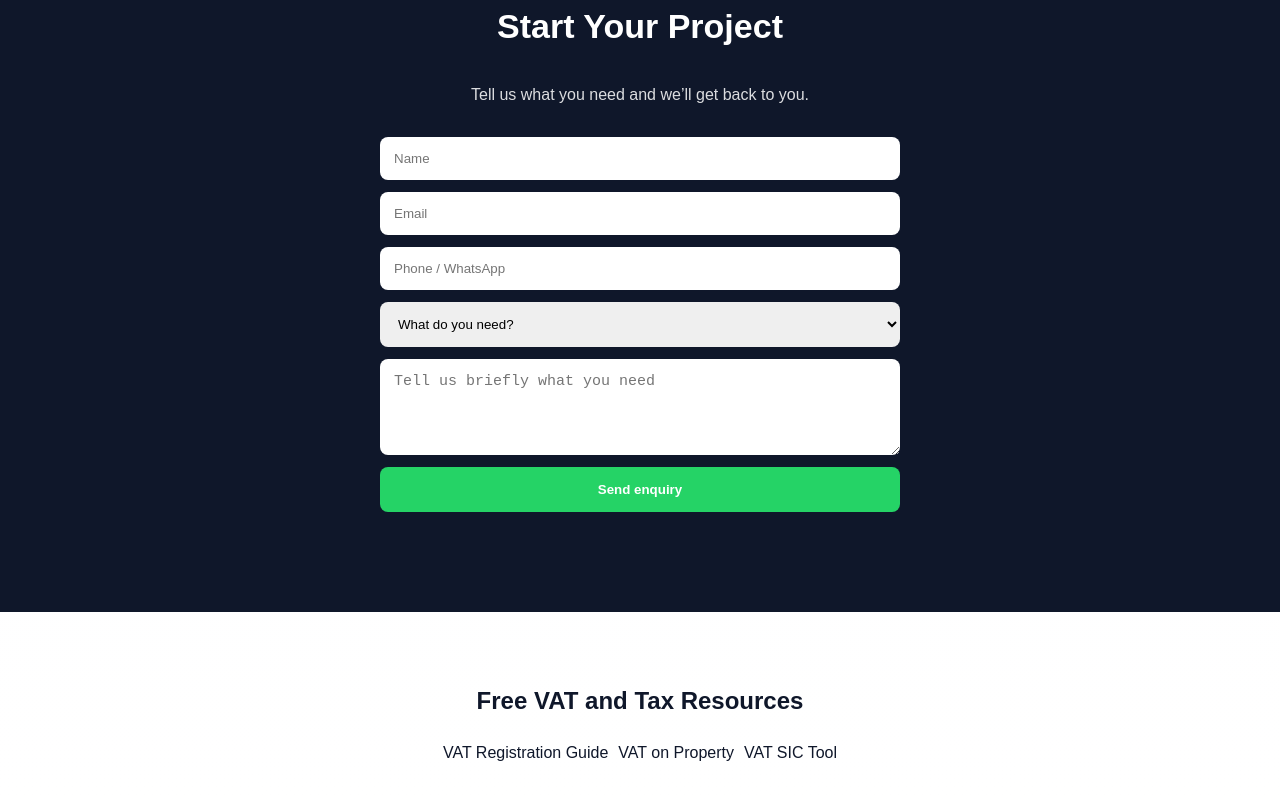
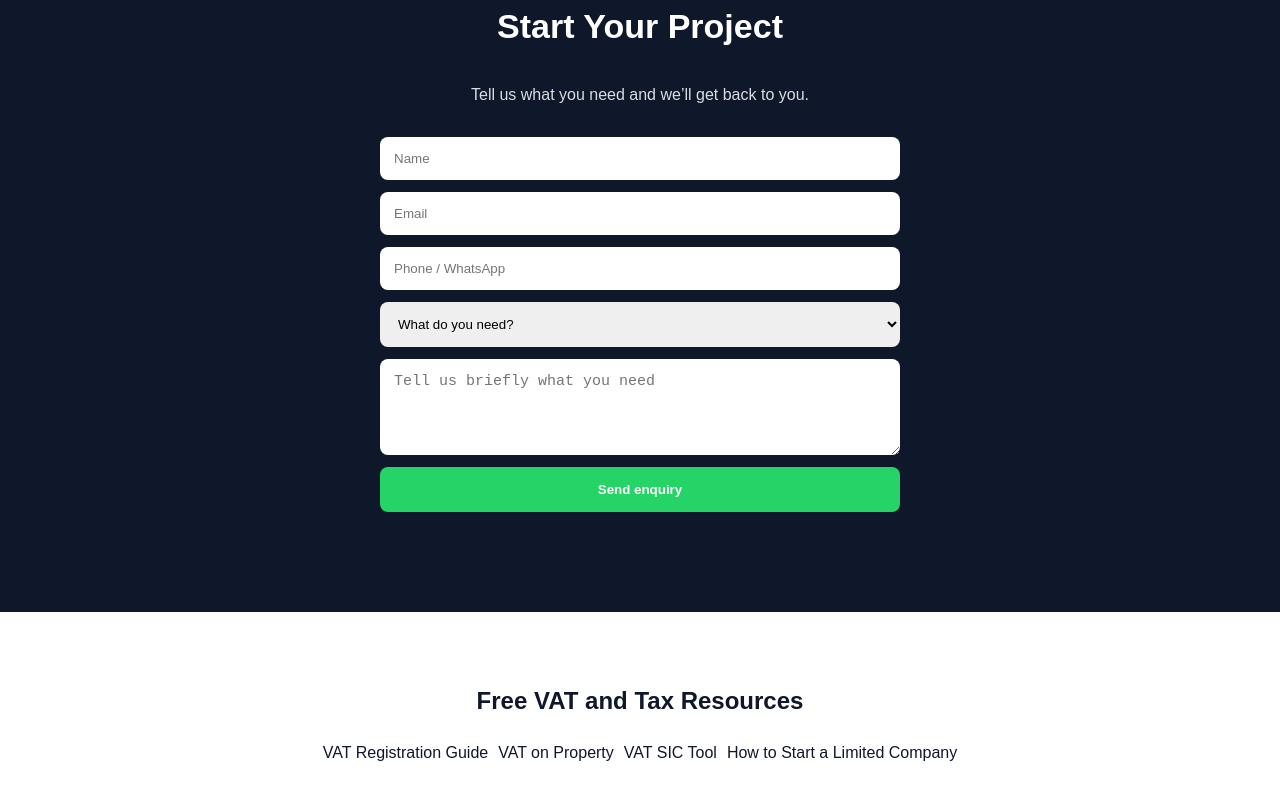
Before and after one commit to HalaDigitalLtd/uktaxcalculator-app, a Next.js app: page /hala in a window 1280 px wide. Shown: the part 3826-4626 px from the top of the page. Built offline with nearby package versions, Linux system fonts and the light colour scheme.

Commit message:
Add limited company guide to resources section

```diff
--- a/app/hala/page.tsx
+++ b/app/hala/page.tsx
@@ -281,6 +281,9 @@ export default function HalaPage() {
     <a href="/vat-sic">
       VAT SIC Tool
     </a>
+    <a href="/how-to-start-a-limited-company-uk" style={{ marginLeft: "10px" }}>
+  How to Start a Limited Company
+</a>
   </div>
 </section>
 
```
